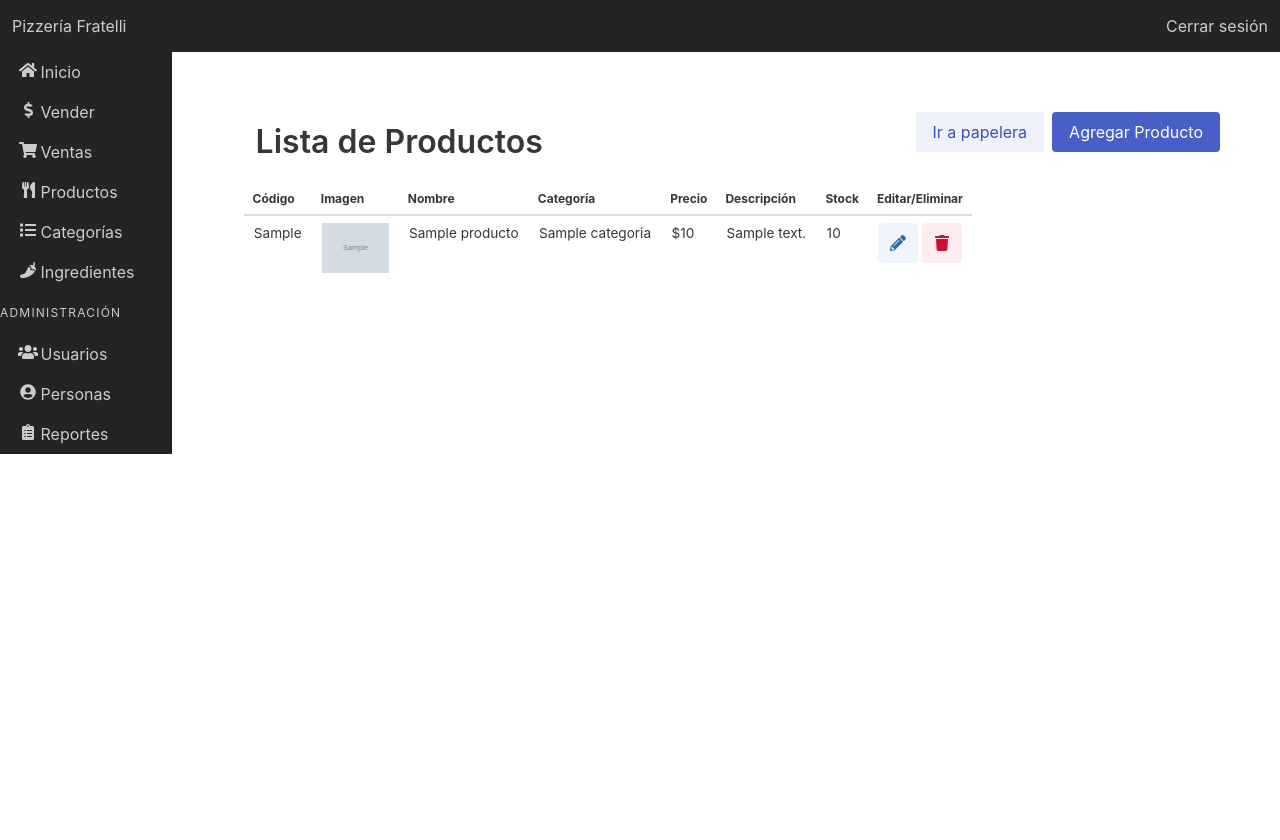
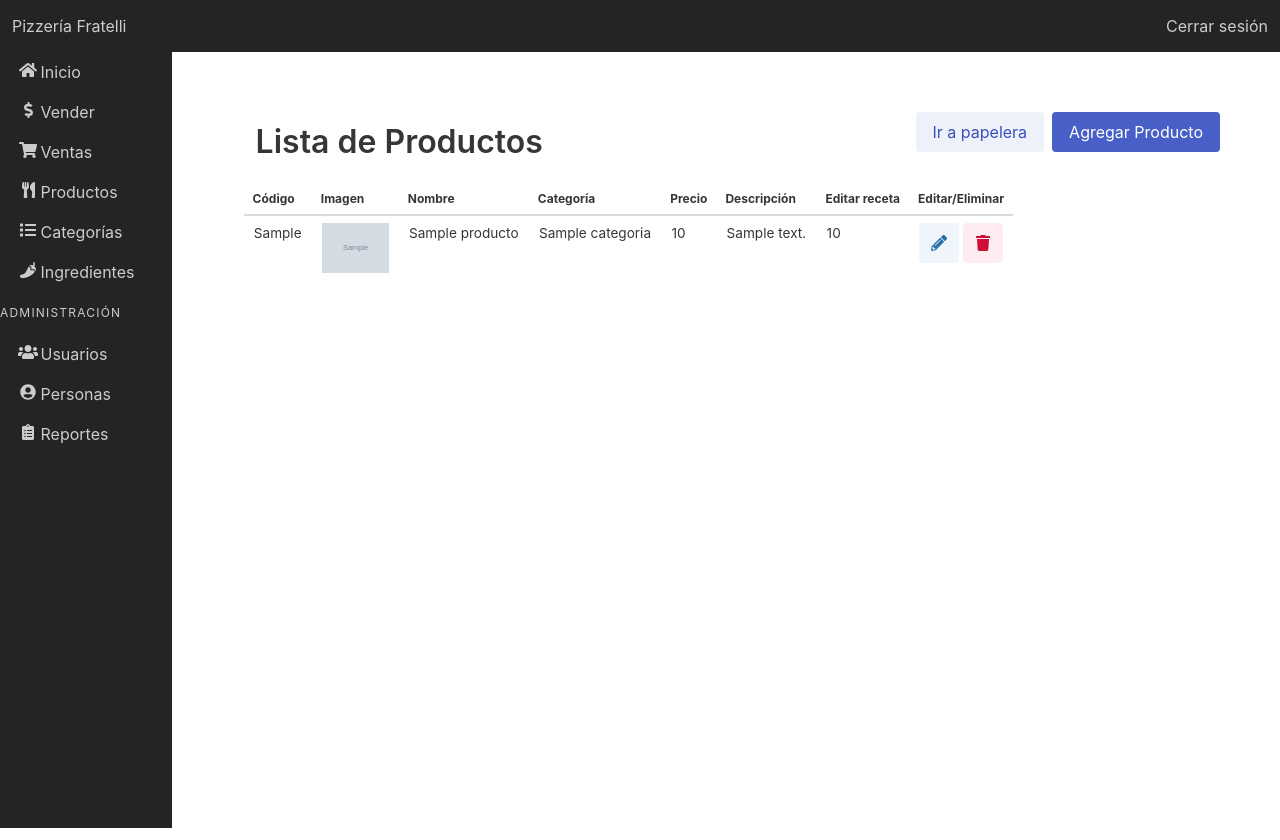
Before and after one commit to ryuuseinan/Sistema-de-control-de-inventario, a Flask app: page /productos in a window 1280 px wide. Before the commit the page ends 454 px from the top, so only its background shows below. Run offline with Flask 3, Linux system fonts and the light colour scheme; tables that the repository leaves empty hold one stand-in row (values such as "Sample post"); grey boxes marked "Sample" are stand-in pictures; some libraries are stand-ins or nearby versions.

Commit message:
Intentando implementar las recetas

```diff
--- a/app/app.py
+++ b/app/app.py
@@ -55,6 +55,10 @@
         productos = db_session.query(Producto).filter(Producto.activo == True).all()
 
     return render_template('vender/vender.html', productos=productos, producto_busqueda=producto_busqueda)
+
+@app.route('/agregar_producto', methods=['POST'])
+def agregar_producto():
+    return redirect(url_for('vender'))
 
 @app.route('/ventas')
 def ventas():
@@ -461,9 +465,9 @@
     return render_template('sesion/login.html')
 
 # Función para agregar una receta a un producto
-@app.route('/agregar_receta/<int:producto_id>', methods=['GET', 'POST'])
-def agregar_receta(producto_id):
-    producto = Producto.query.get(producto_id)
+@app.route('/agregar_receta/<int:id>', methods=['GET', 'POST'])
+def agregar_receta(id):
+    producto = Producto.query.get(id)
 
     if not producto:
         flash('El producto no existe', 'error')
@@ -481,18 +485,19 @@
         for ingrediente, cantidad in zip(ingredientes, cantidades):
             if ingrediente and cantidad:
                 receta_detalle = RecetaDetalle(ingrediente=ingrediente, cantidad=cantidad)
-                receta.detalle.append(receta_detalle)
+                receta.detalles.append(receta_detalle)
 
         # Guardar la receta en la base de datos
         db.session.add(receta)
         db.session.commit()
 
         flash('Receta agregada al producto exitosamente', 'success')
-        return redirect(url_for('vender'))
+        return redirect(url_for('productos'))
 
     ingredientes = Ingrediente.query.all()
 
-    return render_template('agregar_receta.html', producto=producto, ingredientes=ingredientes)
+    return render_template('receta/agregar_receta.html', producto=producto, ingredientes=ingredientes)
+
 
 @app.route('/productos')
 def productos():
--- a/app/static/css/main.css
+++ b/app/static/css/main.css
@@ -41,6 +41,6 @@
 #columnas{
   height:100%
 }
-#cuerpo_lista_opciones{
+#body_lista_opciones{
   height:100%
 }
--- a/app/templates/producto/productos.html
+++ b/app/templates/producto/productos.html
@@ -28,7 +28,7 @@
               <th>Categoría</th>
               <th>Precio</th>
               <th>Descripción</th>
-              <th>Stock</th>
+              <th>Editar receta</th>
               <th>Editar/Eliminar</th>
             </tr>
           </thead>
@@ -41,9 +41,17 @@
                 </td>
                 <td>{{ producto.nombre }}</td>
                 <td>{{ producto.categoria.nombre }}</td>
-                <td>${{ producto.precio }}</td>
+                <td>{{ producto.precio }}</td>
                 <td class="descripcion">{{ producto.descripcion }}</td>
-                <td>{{ producto.stock }}</td>
+                <td>
+                {% if producto.stock %}
+                {{ producto.stock }}
+                {% else %}
+                  <a href="{{ url_for('agregar_receta', id=producto.id) }}" class="button is-info is-light">
+                    <span class="icon is-small"><i class="fa fa-pencil-alt" aria-hidden="true"></i></i></span>
+                  </a>
+                {% endif %}
+                </td>
                 <td>
                   <a href="{{ url_for('producto_editar', id=producto.id) }}" class="button is-info is-light">
                     <span class="icon is-small"><i class="fa fa-pencil-alt" aria-hidden="true"></i></i></span>
```
Also changed, not shown: app/templates/receta/agregar_receta.html (added, +39 -0 lines).
